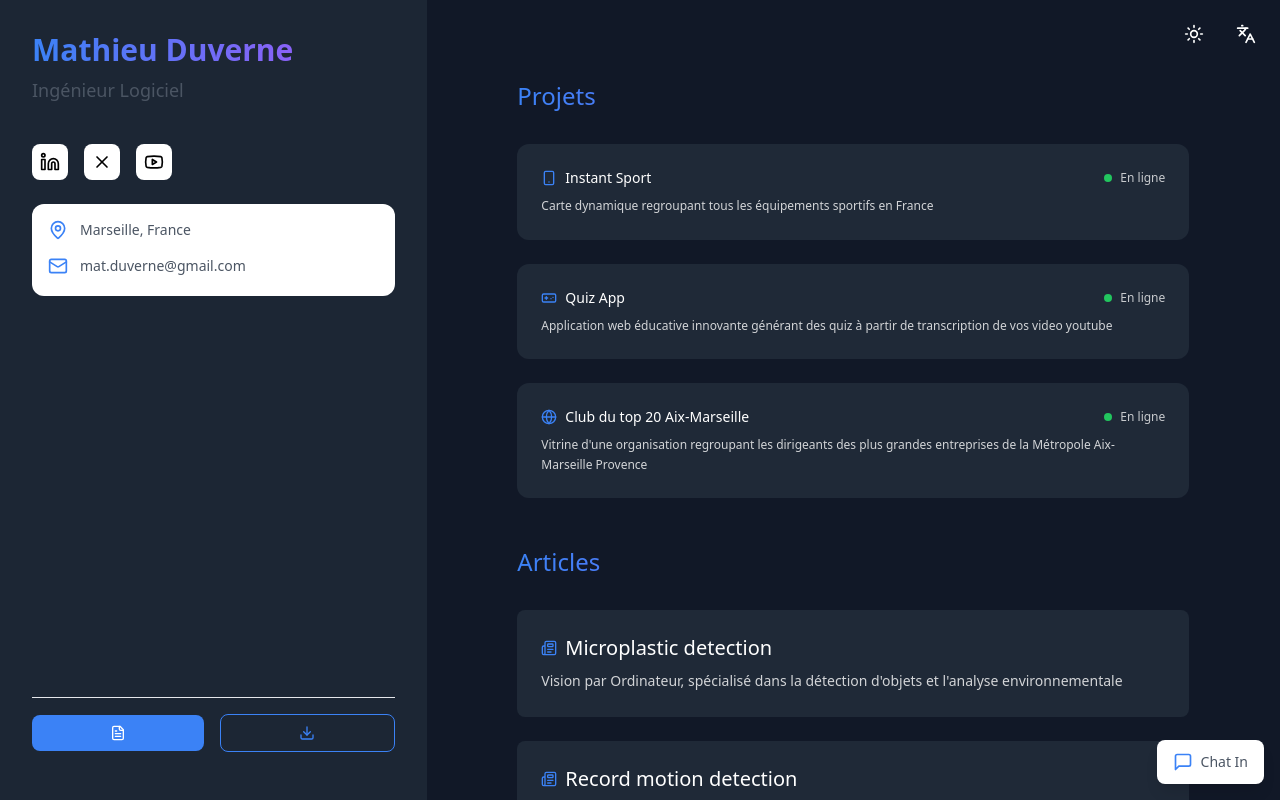
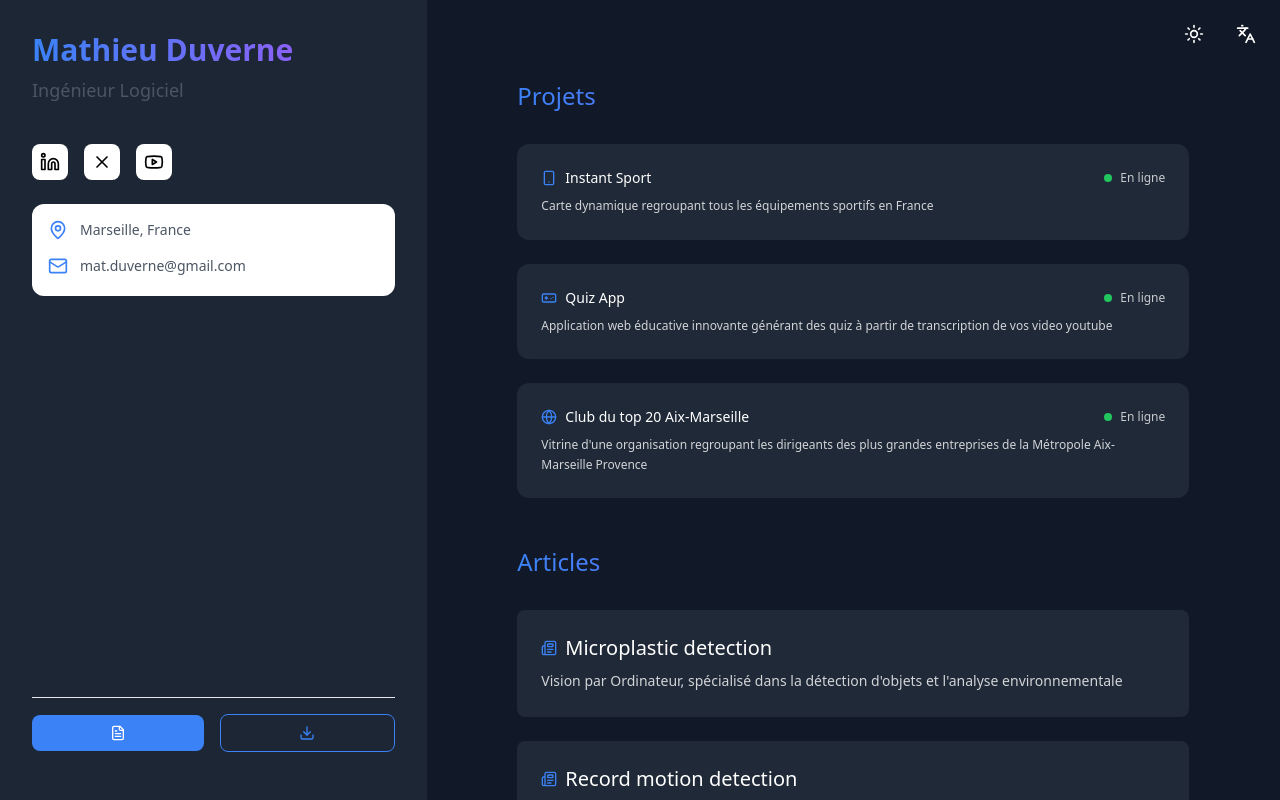
Before and after one commit to mathieu-duverne/mathieu-duverne.github.io, a React (Vite) app: page / in a window 1280 px wide. Shown: the top 800 px of the page. Built offline with nearby package versions, Linux system fonts and the light colour scheme.

Commit message:
Chat removed

```diff
--- a/src/App.jsx
+++ b/src/App.jsx
@@ -9,7 +9,7 @@ function App() {
       <div className="relative">
         <Portfolio />
         <div className="fixed bottom-0 right-0 z-50">
-          <CreativePortfolioChat />
+          {/* <CreativePortfolioChat /> */}
         </div>
       </div>
     </LanguageProvider>
```
